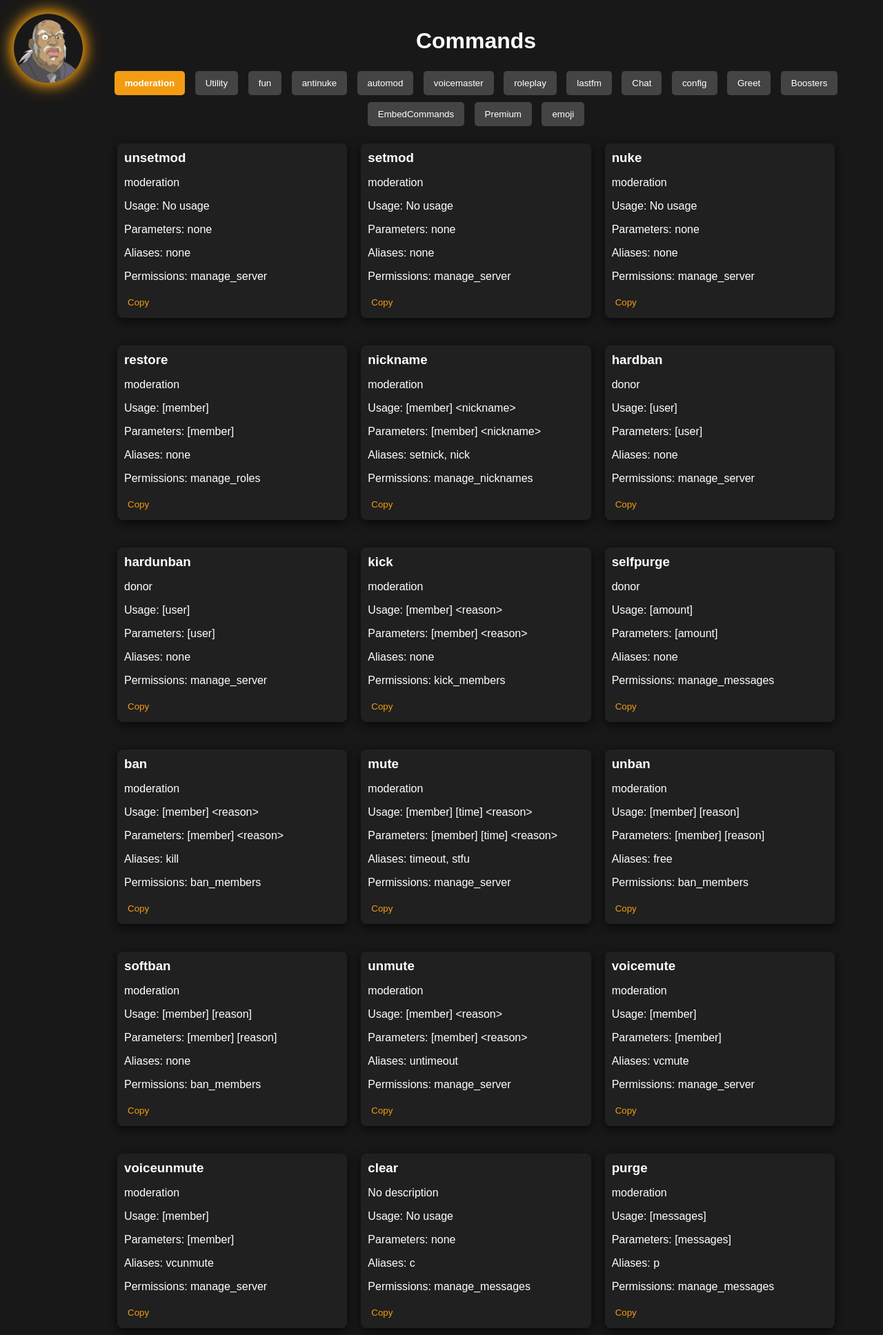
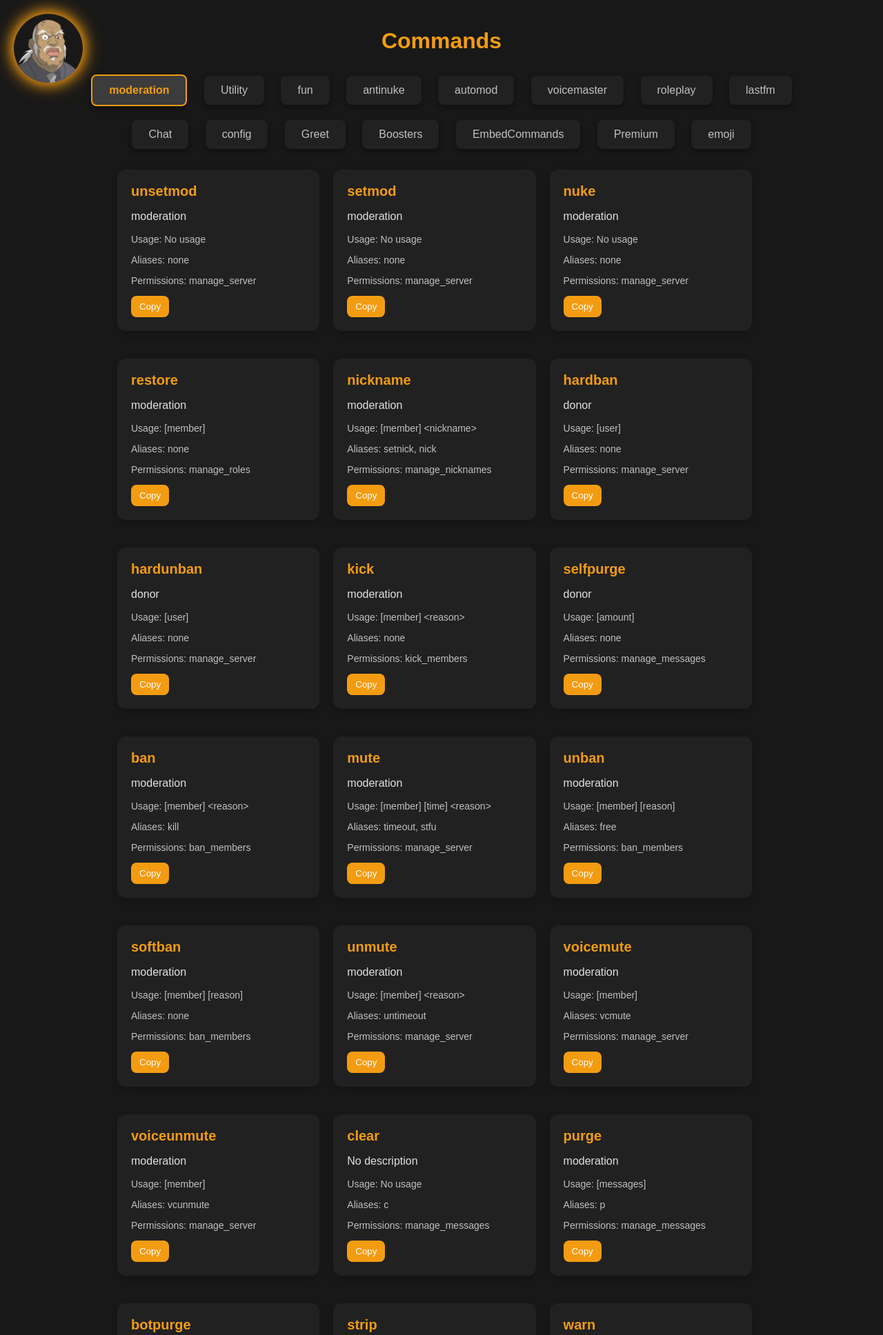
Before and after one commit to HighAxel/website, a Flask app: page / in a window 1280 px wide. Shown: the top 1936 px of the page at 69% size. Run offline with Flask 3, Linux system fonts and the light colour scheme.

Commit message:
Update index.html

```diff
--- a/templates/index.html
+++ b/templates/index.html
@@ -32,33 +32,31 @@
             left: 0;
             width: 100%;
             height: 100%;
-            background: rgba(0, 0, 0, 0.8); /* Semi-transparent background */
+            background: rgba(0, 0, 0, 0.8);
             display: flex;
             justify-content: center;
             align-items: center;
-            z-index: 1000; /* On top of all content */
+            z-index: 1000;
             opacity: 1;
-            transition: opacity 0.5s ease; /* Smooth transition */
+            transition: opacity 0.5s ease;
         }
 
         .loading-logo {
-            max-width: 150px; /* Adjust logo size */
-            animation: pop 0.5s forwards, glow 2s infinite alternate; /* Animation */
+            max-width: 150px;
+            animation: pop 0.5s forwards, glow 2s infinite alternate;
         }
 
-        /* Pop animation */
         @keyframes pop {
             0% {
-                transform: scale(0.5); /* Start smaller */
+                transform: scale(0.5);
                 opacity: 0;
             }
             100% {
-                transform: scale(1); /* End at normal size */
-                opacity: 1; /* Fully visible */
+                transform: scale(1);
+                opacity: 1;
             }
         }
 
-        /* Glow effect */
         @keyframes glow {
             0% {
                 box-shadow: 0 0 10px #f39c12;
@@ -68,7 +66,200 @@
             }
         }
 
-        /* Add your existing CSS styles here */
+        /* General Styles */
+        body {
+            font-family: Arial, sans-serif;
+            background-color: #181818;
+            background-size: cover;
+            background-position: center;
+            color: #ffffff;
+            margin: 0;
+            padding: 20px 120px; /* Padding on left and right */
+        }
+
+        h1 {
+            text-align: center;
+            margin-bottom: 20px;
+            color: #f39c12;
+        }
+
+        .logo {
+            position: absolute;
+            top: 20px;
+            left: 20px;
+            width: 100px;
+            height: 100px;
+            border-radius: 50%;
+            overflow: hidden;
+            animation: glow 2s infinite alternate;
+            object-fit: cover;
+        }
+
+        #buttons {
+            text-align: center;
+            margin-bottom: 20px;
+        }
+
+        .category-button {
+            background-color: #212121;
+            border: none;
+            color: #c0c0c0;
+            padding: 12px 24px; /* Increased padding for better click area */
+            border-radius: 8px;
+            display: inline-flex;
+            align-items: center;
+            justify-content: center;
+            gap: 8px;
+            transition: background-color 0.3s, transform 0.3s;
+            box-shadow: 0 4px 8px rgba(0, 0, 0, 0.4);
+            margin: 10px; /* Increased margin for spacing */
+            font-size: 16px; /* Increased font size for better readability */
+        }
+
+        /* Button Hover Effect */
+        .category-button:hover {
+            background-color: #333333;
+            color: #ffffff;
+            transform: translateY(-3px);
+        }
+
+        /* Active Button Styles */
+        .category-button.active {
+            background-color: #3c3c3c;
+            color: #f39c12;
+            font-weight: bold;
+            border: 2px solid #f39c12; /* Added border for active button */
+        }
+
+        .category {
+            display: none; /* Hidden by default */
+        }
+
+        .command-container {
+            display: flex;
+            flex-wrap: wrap;
+            justify-content: flex-start; /* Align items to the start */
+            gap: 20px; /* Gap between command cards */
+            margin-top: 20px;
+        }
+
+        .command {
+            background-color: #212121;
+            border-radius: 12px;
+            padding: 20px;
+            box-shadow: 0 4px 12px rgba(0, 0, 0, 0.2);
+            color: #e0e0e0;
+            flex: 0 0 calc(33.33% - 20px); /* Three cards per row */
+            transition: box-shadow 0.3s, transform 0.3s;
+            position: relative;
+        }
+
+        .command:hover {
+            box-shadow: 0 8px 18px rgba(0, 0, 0, 0.3);
+            transform: translateY(-5px);
+        }
+
+        .command h3 {
+            font-size: 20px;
+            color: #f39c12;
+        }
+
+        .usage, .aliases, .permissions {
+            font-size: 14px;
+            color: #c0c0c0;
+        }
+
+        .copy-button {
+            background-color: #f39c12;
+            color: #fff;
+            border: none;
+            border-radius: 8px;
+            padding: 8px 12px;
+            cursor: pointer;
+            transition: background-color 0.3s, transform 0.3s;
+        }
+
+        .copy-button:hover {
+            background-color: #d68a0a;
+            transform: translateY(-2px);
+        }
+
+        /* Back to Top Button Styles */
+        #back-to-top {
+            position: fixed;
+            bottom: 30px;
+            right: 30px;
+            background-color: #f39c12;
+            color: #fff;
+            border: none;
+            border-radius: 50%;
+            padding: 10px 15px;
+            font-size: 20px;
+            cursor: pointer;
+            display: none; /* Hidden by default */
+            transition: background-color 0.3s;
+        }
+
+        #back-to-top.show {
+            display: block; /* Show button when scrolled */
+        }
+
+        /* Search Modal Styles */
+        #search-modal {
+            position: fixed;
+            top: 0;
+            left: 0;
+            width: 100%;
+            height: 100%;
+            background: rgba(0, 0, 0, 0.8);
+            display: none; /* Hidden by default */
+            justify-content: center;
+            align-items: center;
+            z-index: 1000;
+            opacity: 0;
+            transition: opacity 0.5s ease;
+        }
+
+        #modal-content {
+            background: #2c2c2c;
+            padding: 20px;
+            border-radius: 8px;
+            box-shadow: 0 4px 12px rgba(0, 0, 0, 0.5);
+            text-align: center;
+        }
+
+        #search-input {
+            width: 300px;
+            padding: 10px;
+            margin-bottom: 10px;
+            border: none;
+            border-radius: 5px;
+            background: #3c3c3c;
+            color: #fff;
+        }
+
+        #search-input::placeholder {
+            color: #c0c0c0;
+        }
+
+        #close-modal {
+            background: #f39c12;
+            color: #fff;
+            border: none;
+            padding: 10px 15px;
+            border-radius: 5px;
+            cursor: pointer;
+            transition: background-color 0.3s;
+        }
+
+        #close-modal:hover {
+            background: #d68a0a;
+        }
+
+        .highlight {
+            border: 2px solid #f39c12; /* Highlight border */
+            background-color: #3c3c3c; /* Highlight background */
+        }
     </style>
 </head>
 <body>
@@ -79,9 +270,15 @@
     </div>
 
     <div id="main-content"> <!-- Main Content Wrapper -->
-        <img src="static/logo.png" alt="Bot Logo" class="logo"> <!-- Bot Logo outside loading -->
+        <a href="https://discord.com/oauth2/authorize?client_id=1081554701897711657&permissions=8&integration_type=0&scope=bot" target="_blank">
+            <img src="static/logo.png" alt="Bot Logo" class="logo">
+        </a>
+    </div>
+     <!-- Bot Logo outside loading -->
 
         <h1>Commands</h1>
+
+
 
         <div id="buttons">
             {% for category in commands.keys() %}
@@ -97,7 +294,6 @@
                     <h3>{{ command.name }}</h3>
                     <p>{{ command.description }}</p>
                     <p class="usage">Usage: {{ command.usage }}</p>
-                    <p class="params">Parameters: {{ command.params or "none" }}</p>
                     <p class="aliases">Aliases: {{ command.aliases|join(', ') or "none" }}</p>
                     <p class="permissions">Permissions: {{ command.permissions or "none" }}</p>
                     <button class="copy-button" onclick="copyToClipboard('{{ command.name }}', this)">Copy</button>
@@ -123,88 +319,59 @@
         // Loading screen functionality
         window.onload = function() {
             const mainContent = document.getElementById('main-content');
-
-            // Hide the main content during loading
             mainContent.style.visibility = 'hidden';
-
-            // Show the loading screen for 5 seconds
             setTimeout(() => {
                 const loadingScreen = document.getElementById('loading-screen');
-                loadingScreen.style.opacity = 0; // Fade out
+                loadingScreen.style.opacity = 0;
 
                 setTimeout(() => {
-                    loadingScreen.style.display = 'none'; // Hide after fade out
-                    mainContent.style.visibility = 'visible'; // Show the main content again
-                }, 500); // Match the CSS transition duration
-            }, 5000); // Show for 5 seconds
+                    loadingScreen.style.display = 'none';
+                    mainContent.style.visibility = 'visible';
+                }, 500);
+            }, 1000);
         };
 
         // Default category handling
         const buttons = document.querySelectorAll('.category-button');
         const categories = document.querySelectorAll('.category');
 
-        // Highlight the first category button and show its commands by default
         buttons[0].classList.add('active');
 
         function toggleCategory(category) {
             buttons.forEach(button => {
-                if (button.innerText === category) {
-                    button.classList.add('active');
-                } else {
-                    button.classList.remove('active');
-                }
+                button.classList.toggle('active', button.innerText === category);
             });
 
             categories.forEach(cat => {
-                if (cat.id === category) {
-                    cat.style.display = 'block';
-                } else {
-                    cat.style.display = 'none';
-                }
+                cat.style.display = cat.id === category ? 'block' : 'none';
             });
         }
 
         // Search functionality
-        function openSearchModal() {
-            const modal = document.getElementById('search-modal');
-            modal.style.display = 'flex';
-            setTimeout(() => { modal.style.opacity = 1; }, 0); // Trigger fade-in
-        }
-
-        function closeSearchModal() {
-            const modal = document.getElementById('search-modal');
-            modal.style.opacity = 0; // Trigger fade-out
-            setTimeout(() => { modal.style.display = 'none'; }, 500); // Wait for fade-out to finish
-        }
-
-        function filterCommands() {
-            const input = document.getElementById('search-input').value.toLowerCase();
-            const commandElements = document.querySelectorAll('.command');
-            commandElements.forEach(command => {
-                const commandName = command.getAttribute('data-command-name');
-                command.style.display = commandName.includes(input) ? 'block' : 'none';
-            });
-        }
-
-        function handleKeyDown(event) {
-            if (event.key === 'Enter') {
-                closeSearchModal(); // Close modal on Enter
-            }
-        }
 
         function scrollToTop() {
-            window.scrollTo({top: 0, behavior: 'smooth'}); // Smooth scroll to top
+            window.scrollTo({top: 0, behavior: 'smooth'});
         }
 
         // Copy command functionality
         function copyToClipboard(commandName, button) {
             navigator.clipboard.writeText(commandName).then(() => {
-                button.innerText = 'Copied!'; // Change button text
+                button.innerText = 'Copied!';
                 setTimeout(() => {
-                    button.innerText = 'Copy'; // Reset button text after a delay
+                    button.innerText = 'Copy';
                 }, 2000);
             });
         }
+
+        window.addEventListener('scroll', function() {
+            const backToTopButton = document.getElementById('back-to-top');
+            if (document.body.scrollTop > 100 || document.documentElement.scrollTop > 100) {
+                backToTopButton.classList.add('show');
+            } else {
+                backToTopButton.classList.remove('show');
+            }
+        });
+
     </script>
 </body>
 </html>
```
